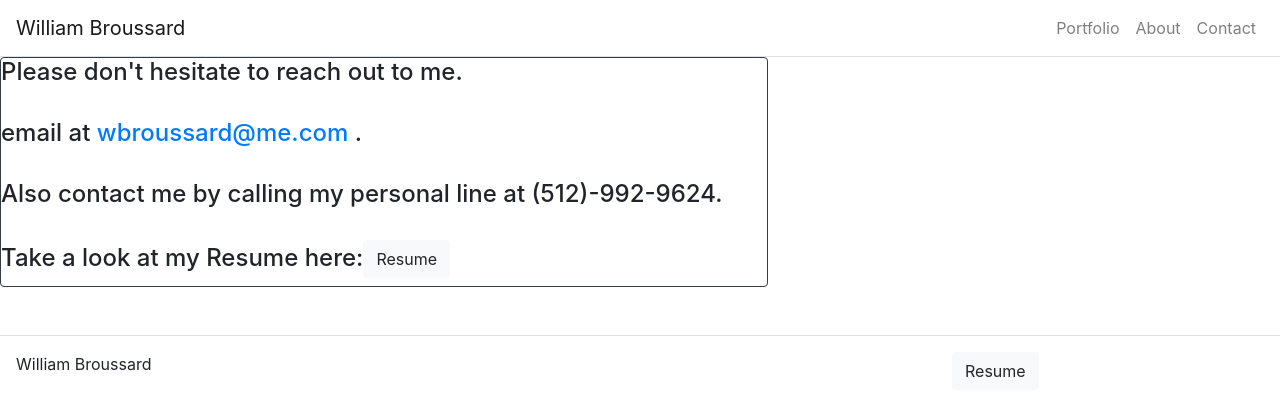
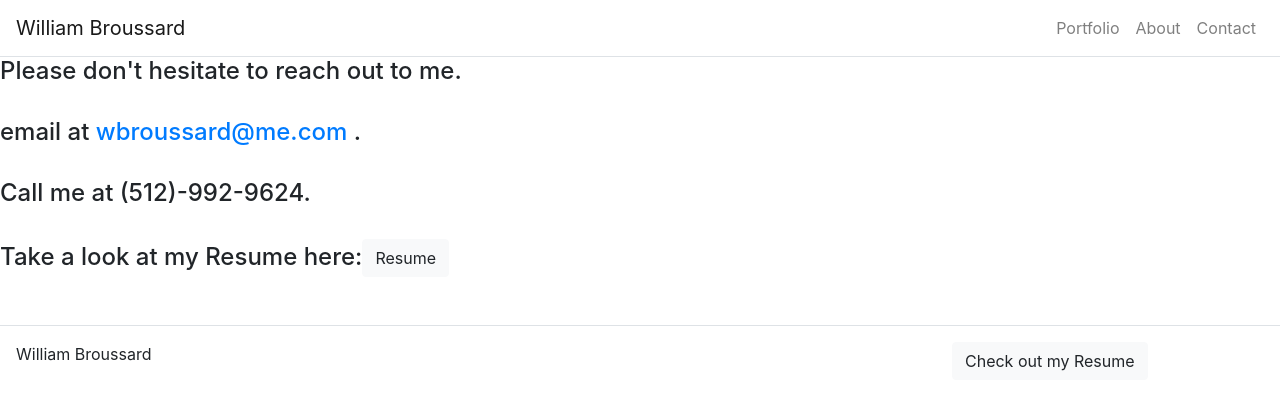
Before and after one commit to Karsus7/React_Portfolio, a React (Create React App) app: page /contact in a window 1280 px wide. Shown: the top 416 px of the page. Built offline with nearby package versions, Linux system fonts and the light colour scheme.

Commit message:
trying tp fix resume

```diff
--- a/src/App.js
+++ b/src/App.js
@@ -30,7 +30,7 @@ class App extends React.Component {
         title: 'About Me'
       },
       contact: {
-        title: 'Talk To Me'
+        title: 'Contact Me'
       }
     }
   }
--- a/src/components/Card.js
+++ b/src/components/Card.js
@@ -1,4 +1,4 @@
-// This file sets all of t
+// This file sets all of the values for the Carousel cards
 import React from 'react';
 import CardInfo from '../components/CardInfo';
 
--- a/src/components/Footer.js
+++ b/src/components/Footer.js
@@ -13,8 +13,7 @@ function Footer() {
                         William Broussard
                     </Col>
                     <Col className="p-0" md={3} sm={12}>
-                    <a href="images\William Broussard Resume.com.microsoft.word.openxmlformats.wordprocessingml.document.com.
-microsoft.word.openxmlformats.w.pdf" target="_blank" class="btn btn-light">Resume</a>
+                    <a href="src\assets\images\William_Broussard_Resume.pdf" target="_blank" class="btn btn-light">Check out my Resume</a>
                     </Col>
                 </Row>
             </Container>
--- a/src/pages/AboutPage.js
+++ b/src/pages/AboutPage.js
@@ -1,6 +1,8 @@
 import React from 'react';
 import Hero from '../components/Hero';
 import Content from '../components/Content';
+
+import Me from '../assets/images/Me.png';
 
 function AboutPage(props) {
 
@@ -10,7 +12,7 @@ function AboutPage(props) {
 
             <Content>
             <div className="col-md-6 col-lg-4 col-xl-3 d-none d-md-block float-left mr-4" >
-            <img src="src\assets\images\Me.png" class="img-fluid img-thumbnail" alt="William Broussard"/>
+            <img src={Me} class="img-fluid img-thumbnail" alt="William Broussard" title="Picture of myself"/>
             </div>
             <p>Hello, my name is William Broussard. I'm a full stack engineer with experience in
                 Express JS, Node JS, MySQL, MongoDB, and React.</p>
--- a/src/pages/ContactPage.js
+++ b/src/pages/ContactPage.js
@@ -6,7 +6,6 @@ function Contact() {
     return (
     <div>
         <div className="center">
-            <div className="card border-dark mb-3; center" style={{maxWidth: "60%"}}>
                 <h4 className="card-text">
                     Please don't hesitate to reach out to me.
             </h4>
@@ -16,19 +15,16 @@ function Contact() {
             </h4>
                 <br />
                 <h4>
-                    Also contact me by calling my personal line at (512)-992-9624.
+                    Call me at (512)-992-9624.
             </h4>
             <br />
                 <h4>
                     Take a look at my Resume here:
                 <a href="images\William Broussard Resume.com.microsoft.word.openxmlformats.wordprocessingml.document.com.
-microsoft.word.openxmlformats.w.pdf" target="_blank" class="btn btn-light">Resume</a>
+                microsoft.word.openxmlformats.w.pdf" target="_blank" class="btn btn-light">Resume</a>
             </h4>
             </div>
         </div>
-    </div>
-
-
     )
 }
 
```
Also changed, not shown: 1 other file (tests, documents, lock files or other folders).
